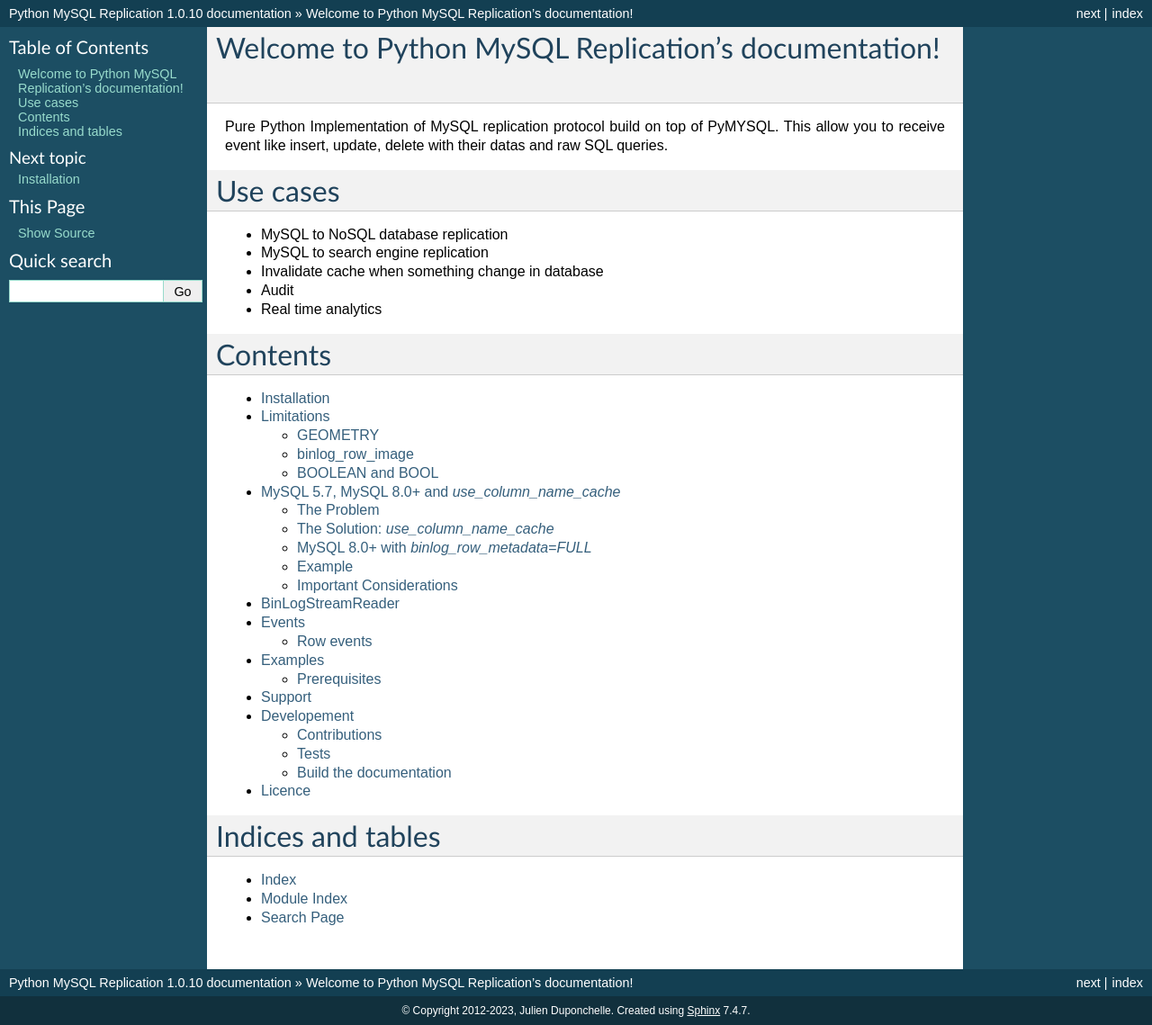
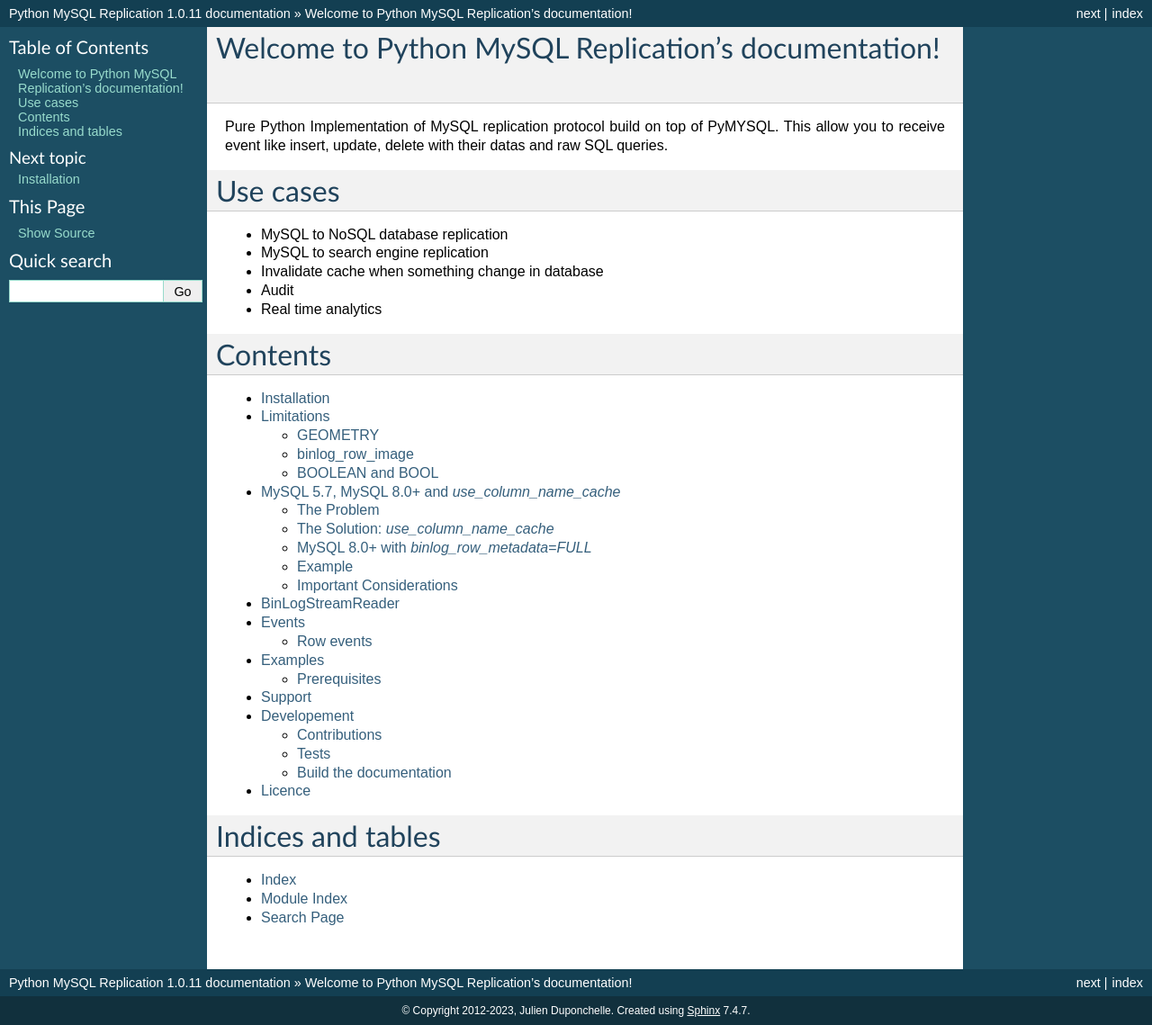
Before and after one commit to julien-duponchelle/python-mysql-replication, a Sphinx documentation site: the page built from docs/index.rst, in a window 1280 px wide. Shown: the whole page at 90% size. Built offline with Sphinx 7.4.7, drawn with Linux system fonts in a browser that asks for light colours.

Commit message:
Release  1.0.11

```diff
--- a/docs/conf.py
+++ b/docs/conf.py
@@ -49,7 +49,7 @@
 # The short X.Y version.
 version = "1.0"
 # The full version, including alpha/beta/rc tags.
-release = "1.0.10"
+release = "1.0.11"
 
 # The language for content autogenerated by Sphinx. Refer to documentation
 # for a list of supported languages.
--- a/setup.py
+++ b/setup.py
@@ -29,7 +29,7 @@
         unittest.main(tests, argv=sys.argv[:1])
 
 
-version = "1.0.10"
+version = "1.0.11"
 
 this_directory = Path(__file__).parent
 long_description = (this_directory / "README.md").read_text()
```
Also changed, not shown: 1 other file.
